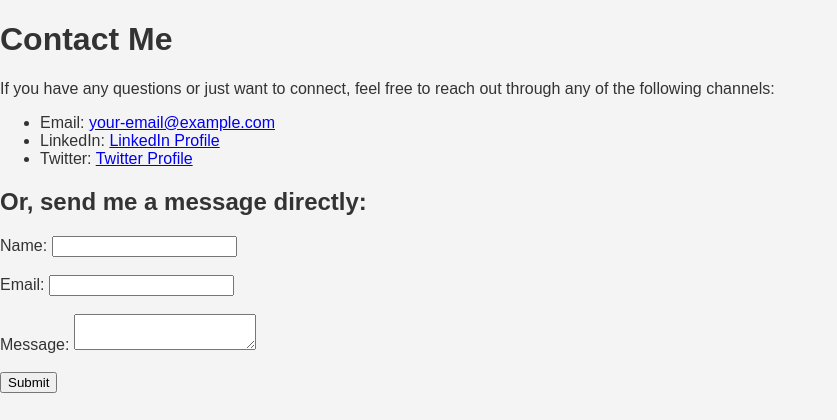
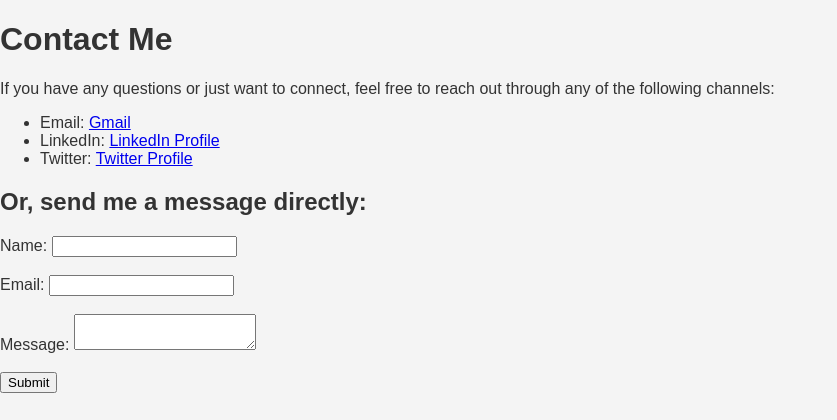
Before and after one commit to agirishkumar/CarnageCodeApp, a Flask app: page /contacts in a window 1280 px wide. Shown: the part 54-474 px from the top of the page, without its empty margins (0-837 px from the left). Run offline with Flask 3, Linux system fonts and the light colour scheme.

Commit message:
updated contact urls

```diff
--- a/templates/contacts.html
+++ b/templates/contacts.html
@@ -10,9 +10,9 @@
 
 
     <ul>
-        <li>Email: <a href="mailto:your-email@example.com">your-email@example.com</a></li>
-        <li>LinkedIn: <a href="https://linkedin.com/in/yourusername" target="_blank">LinkedIn Profile</a></li>
-        <li>Twitter: <a href="https://twitter.com/yourusername" target="_blank">Twitter Profile</a></li>
+        <li>Email: <a href="mailto:adarigirishkumar@.com">Gmail</a></li>
+        <li>LinkedIn: <a href="https://www.linkedin.com/in/adarigirishkumar/" target="_blank">LinkedIn Profile</a></li>
+        <li>Twitter: <a href="https://twitter.com/Girish_adari" target="_blank">Twitter Profile</a></li>
     </ul>
 
     <h2>Or, send me a message directly:</h2>
```
